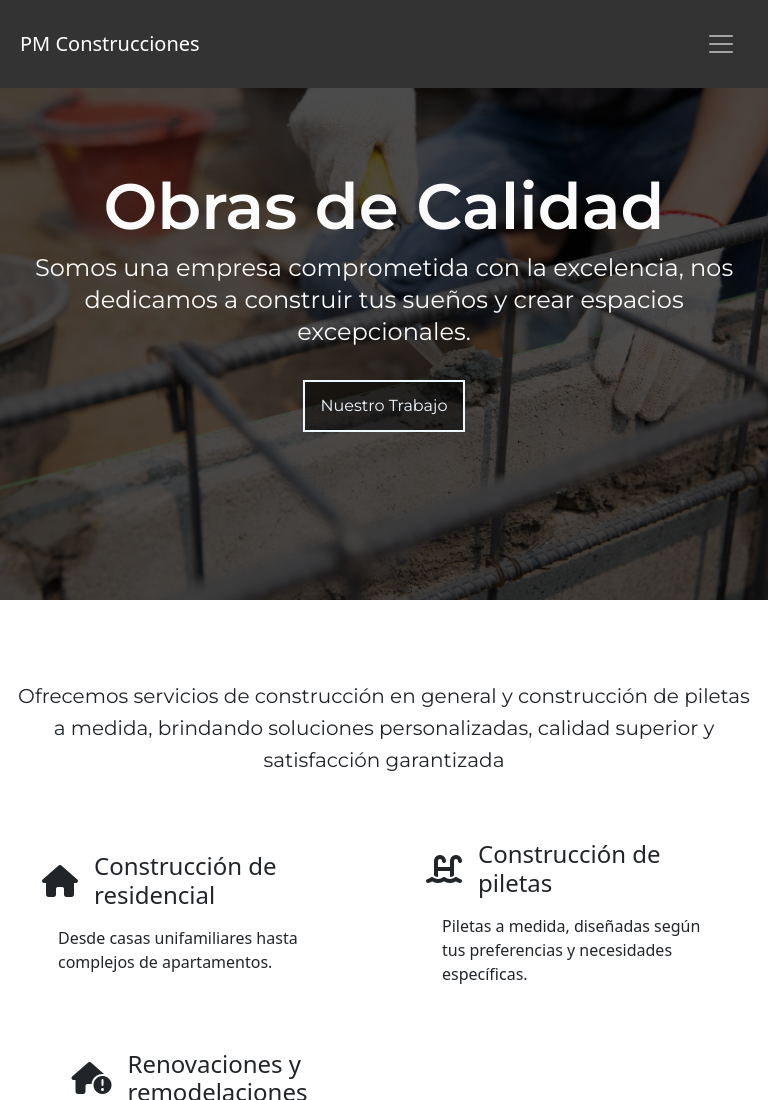
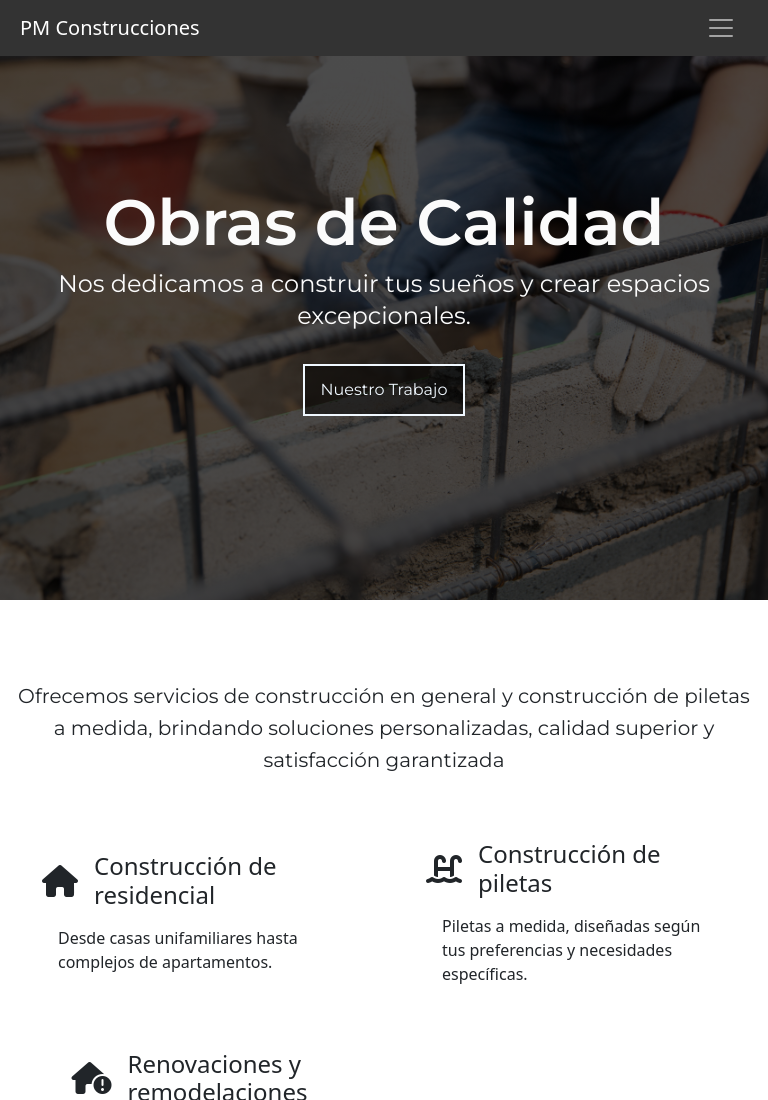
Before and after one commit to edumoreiracode/pmconstrucciones, a plain HTML site: page index.html in a window 768 px wide. Shown: the top 1100 px of the page. Drawn offline with nearby package versions, Linux system fonts and the light colour scheme.

Commit message:
Se arreglo el padding del nav

```diff
--- a/assets/css/header/navbar.css
+++ b/assets/css/header/navbar.css
@@ -1,7 +1,7 @@
 .navbar {
     background-color: transparent;
     transition: background-color 0.3s;
-
+    padding: 1.5rem .5rem;
   }
 
   .navbar.scrolled {
@@ -14,15 +14,15 @@
     margin: auto;
   }
 
-  @media screen and (min-width: 480px) {
+  @media (max-width: 992px) {
     .navbar {
-      padding: 1.5rem 2rem;
+      background-color: #333; /* Cambia este color al que desees en dispositivos móviles */
+      /* padding: 1.5rem .5rem; */
     }
   }
 
-  @media (max-width: 992px) {
+  @media (max-width: 768px) {
     .navbar {
-      background-color: #333; /* Cambia este color al que desees en dispositivos móviles */
-      padding: 1.5rem .5rem;
+      padding: .5rem .5rem;
     }
   }
--- a/index.html
+++ b/index.html
@@ -63,7 +63,8 @@
 
     <div class="presentacion">
       <h1 class="presentacion__titulo">Obras de Calidad</h1>
-      <p class="presentacion__texto">Somos una empresa comprometida con la excelencia, nos dedicamos a construir tus sueños y crear espacios excepcionales.</p>
+      <!-- <p class="presentacion__texto">Somos una empresa comprometida con la excelencia, nos dedicamos a construir tus sueños y crear espacios excepcionales.</p> -->
+      <p class="presentacion__texto">Nos dedicamos a construir tus sueños y crear espacios excepcionales.</p>
       <a href="#" class="presentacion__button">Nuestro Trabajo</a>
     </div>
 
```
